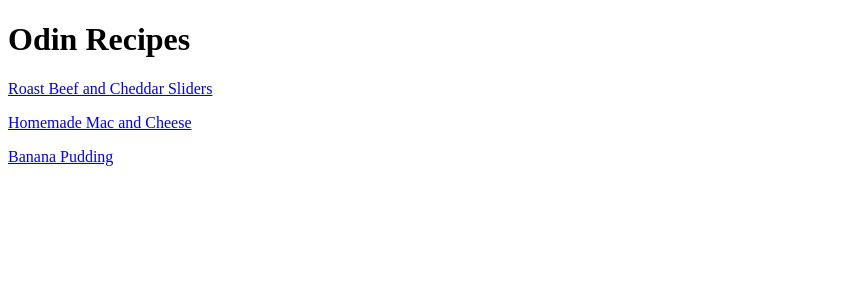
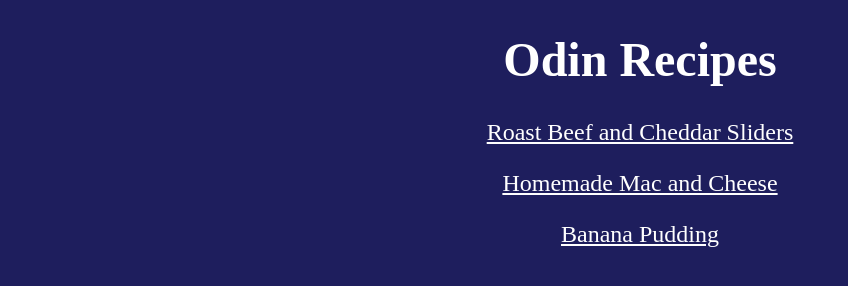
Before and after one commit to ewatgar/odin-recipes, a plain HTML site: page index.html in a window 1280 px wide. Shown: the whole page, without its empty margins (0-848 px from the left). Drawn offline with Linux system fonts and the light colour scheme.

Commit message:
Add basic style

```diff
--- a/index.html
+++ b/index.html
@@ -4,11 +4,12 @@
     <meta charset="UTF-8">
     <meta name="viewport" content="width=device-width, initial-scale=1.0">
     <title>Document</title>
+    <link rel="stylesheet" href="/style.css">
 </head>
 <body>
     <h1>Odin Recipes</h1>
-    <p><a href="recipes/beef_sliders.html" target="_blank" rel="noopener noreferrer">Roast Beef and Cheddar Sliders</a></p>
-    <p><a href="recipes/mac_and_cheese.html" target="_blank" rel="noopener noreferrer">Homemade Mac and Cheese</a></p>
-    <p><a href="recipes/banana_pudding.html" target="_blank" rel="noopener noreferrer">Banana Pudding</a></p>
+    <p class="link"><a href="recipes/beef_sliders.html" target="_blank" rel="noopener noreferrer">Roast Beef and Cheddar Sliders</a></p>
+    <p class="link"><a href="recipes/mac_and_cheese.html" target="_blank" rel="noopener noreferrer">Homemade Mac and Cheese</a></p>
+    <p class="link"><a href="recipes/banana_pudding.html" target="_blank" rel="noopener noreferrer">Banana Pudding</a></p>
 </body>
 </html>
--- /dev/null
+++ b/style.css
@@ -0,0 +1,25 @@
+body {
+    background-color: rgb(30, 30, 93);
+    color: white;
+    font-size: 24px;
+    margin-left: 50px;
+    margin-right: 50px;
+    margin-bottom: 100px;
+}
+
+a{
+    color: white;
+}
+
+a:hover{
+    color: crimson;
+}
+
+h1,h2,.link,.recipe-img {
+    text-align: center;
+}
+
+.recipe-img img{
+    height: 300px;
+    width: auto;
+}
```
Also changed, not shown: recipes/banana_pudding.html (+7 -3 lines), recipes/beef_sliders.html (+13 -6 lines), recipes/mac_and_cheese.html (+4 -1 lines).
